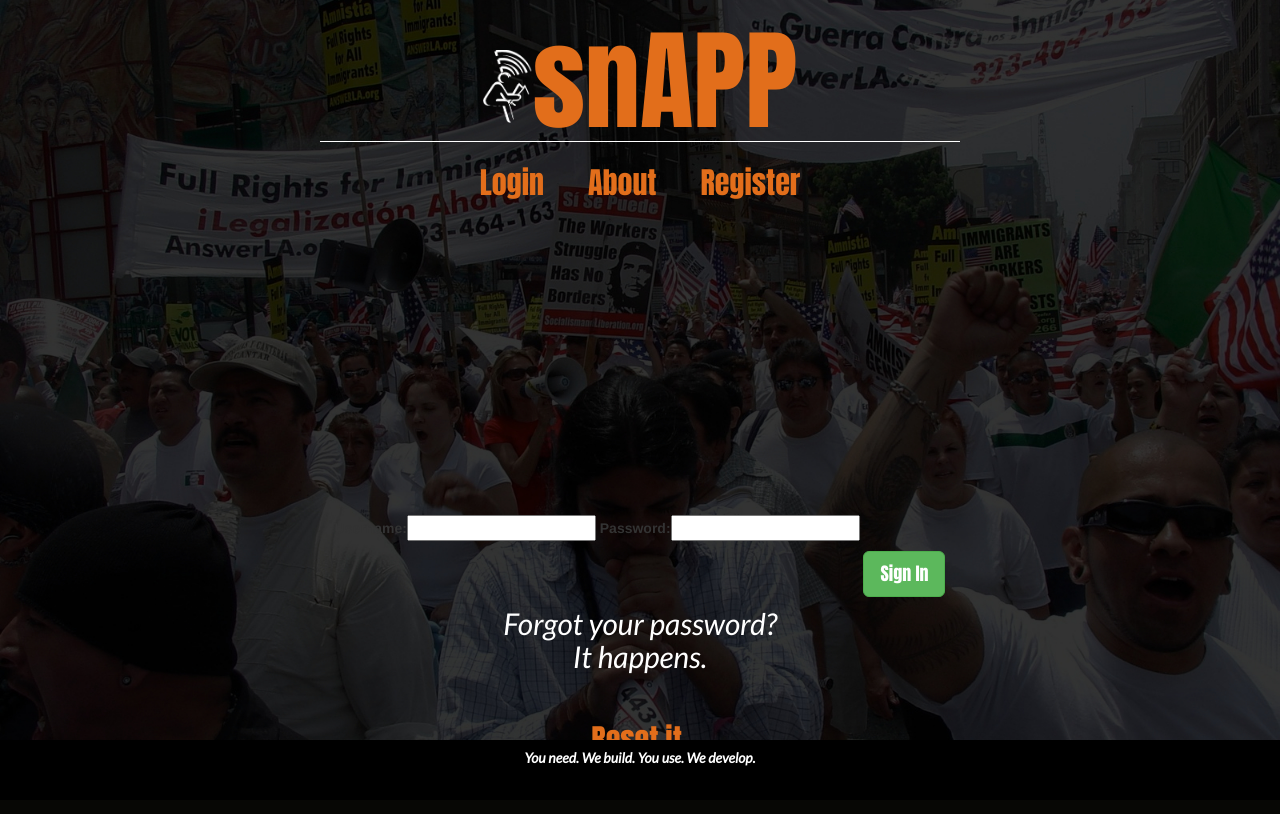
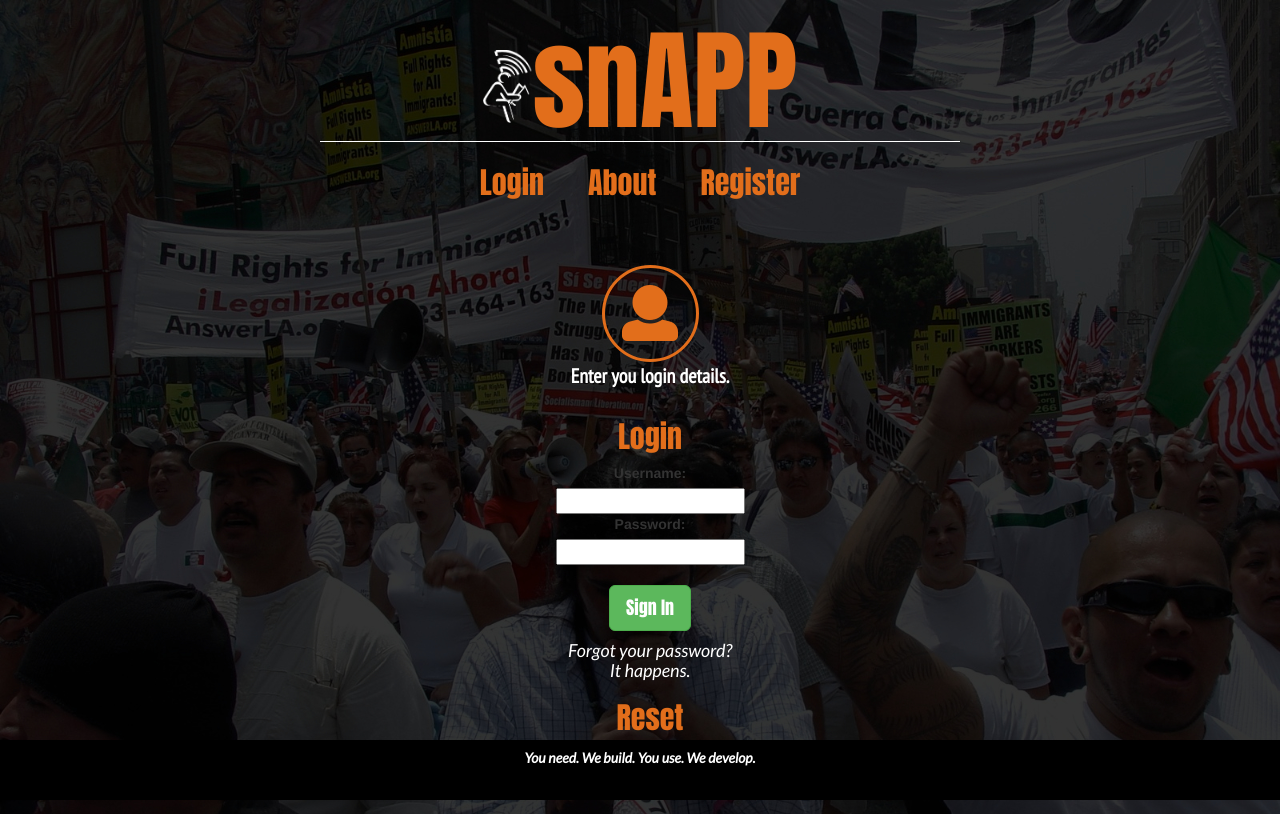
Before and after one commit to Deasun/snAPP, a Django app: page /accounts/login/ in a window 1280 px wide. Before the commit the page ends 766 px from the top, so only its background shows below. Run offline with Django 3.2, Linux system fonts and the light colour scheme; some libraries are stand-ins or nearby versions.

Commit message:
-md -lg login.html styled

```diff
--- a/accounts/templates/login.html
+++ b/accounts/templates/login.html
@@ -1,17 +1,29 @@
 {% extends 'base.html' %}
-
 {% load bootstrap_tags %}
-
 {% block page_title %}Login Page{% endblock %}
-
 {% block page_heading %}Login{% endblock %}
 
 {% block content %}
-<form method='POST' class="login">
-    {% csrf_token %} {{ login_form | as_bootstrap }}
-    <button type="submit" class="btn btn-lg btn-success home-btn">Sign In</button>
-</form>
-<h4>Forgot your password?<br>It happens.</h4><br>
 
-<h2><a href="{% url 'password_reset' %}">Reset it.</a></h2>
+<div class="row list-head">
+    <div class="col-xs-12 list-head-img">
+        <i class="fas fa-user fa-4x pre-login profile"></i>
+    </div>
+    <div class "col-xs-12">
+        <p><strong>Enter you login details.</strong></p>
+    </div>
+    <div class="col-xs-12">
+        <h2 class="pre-login">Login</h2>
+    </div>
+    <div class="col-xs-12">
+        <form method='POST' class="login">
+            {% csrf_token %} {{ login_form | as_bootstrap }}
+            <button type="submit" class="btn btn-lg btn-success home-btn">Sign In</button>
+        </form>
+        <h4>Forgot your password?<br>It happens.</h4>
+        <h2 class="password-reset"><a href="{% url 'password_reset' %}">Reset</a></h2>
+    </div>
+</div>
+
+
 {% endblock %}
--- a/static/css/_buttons.scss
+++ b/static/css/_buttons.scss
@@ -9,7 +9,7 @@
 
 
 .home-btn {
-    margin-top: 9rem;
+    margin-top: 2rem;
 }
 
 .info {
@@ -28,3 +28,7 @@
 a .fa-cc-stipe {
     background-color: $blue;
 }
+
+.password-reset {
+  margin-bottom: 8rem;
+}
--- a/static/css/_fonts.scss
+++ b/static/css/_fonts.scss
@@ -38,11 +38,6 @@ h3 {
     font-size: 1rem;
 }
 
-h4 {
-    @media (min-width: 768px) {
-        font-size: 3rem;
-    }
-}
 
 a {
     @media (min-width: 768px) {
--- a/static/css/_forms.scss
+++ b/static/css/_forms.scss
@@ -1,7 +1,14 @@
 .login {
     width: 66%;
     margin-left: 17%;
-    margin-top: 20%;
+    @media (min-width: 768px) {
+        width: 33%;
+        margin-left: 33%;
+    }
+    @media (min-width: 992px) {
+        width: 20%;
+        margin-left: 40%;
+    }
 }
 
 .registration {
@@ -28,11 +35,11 @@
     background-image: none;
     border: 1px solid #cccccc;
     border-radius: 4px;
-        -webkit-box-shadow: inset 0 1px 1px rgba(0,0,0,0.075);
-        box-shadow: inset 0 1px 1px rgba(0,0,0,0.075);
-        -webkit-transition: border-color ease-in-out .15s,-webkit-box-shadow ease-in-out .15s;
-        -o-transition: border-color ease-in-out .15s,box-shadow ease-in-out .15s;
-        transition: border-color ease-in-out .15s,box-shadow ease-in-out .15s;
+    -webkit-box-shadow: inset 0 1px 1px rgba(0, 0, 0, 0.075);
+    box-shadow: inset 0 1px 1px rgba(0, 0, 0, 0.075);
+    -webkit-transition: border-color ease-in-out .15s, -webkit-box-shadow ease-in-out .15s;
+    -o-transition: border-color ease-in-out .15s, box-shadow ease-in-out .15s;
+    transition: border-color ease-in-out .15s, box-shadow ease-in-out .15s;
 }
 
 .edit_form {
--- a/static/css/_globals.scss
+++ b/static/css/_globals.scss
@@ -45,6 +45,10 @@ body {
 
 .payment {
     color: $red;
+}
+
+.pre-login {
+    color: $orange;
 }
 
 
--- a/static/css/custom.css
+++ b/static/css/custom.css
@@ -25,10 +25,6 @@ h1 {
 
 h3 {
   font-size: 1rem; }
-
-@media (min-width: 768px) {
-  h4 {
-    font-size: 3rem; } }
 
 @media (min-width: 768px) {
   a {
@@ -114,6 +110,9 @@ body {
 
 .payment {
   color: #d9534f; }
+
+.pre-login {
+  color: #e26e1b; }
 
 .section-head {
   text-align: left;
@@ -234,7 +233,7 @@ blockquote {
   vertical-align: center; }
 
 .home-btn {
-  margin-top: 9rem; }
+  margin-top: 2rem; }
 
 .info {
   color: #e26e1b; }
@@ -249,10 +248,20 @@ blockquote {
 a .fa-cc-stipe {
   background-color: #1b8fce; }
 
+.password-reset {
+  margin-bottom: 8rem; }
+
 .login {
   width: 66%;
-  margin-left: 17%;
-  margin-top: 20%; }
+  margin-left: 17%; }
+  @media (min-width: 768px) {
+    .login {
+      width: 33%;
+      margin-left: 33%; } }
+  @media (min-width: 992px) {
+    .login {
+      width: 20%;
+      margin-left: 40%; } }
 
 .registration {
   width: 66%;
@@ -278,9 +287,9 @@ a .fa-cc-stipe {
   border-radius: 4px;
   -webkit-box-shadow: inset 0 1px 1px rgba(0, 0, 0, 0.075);
   box-shadow: inset 0 1px 1px rgba(0, 0, 0, 0.075);
-  -webkit-transition: border-color ease-in-out .15s,-webkit-box-shadow ease-in-out .15s;
-  -o-transition: border-color ease-in-out .15s,box-shadow ease-in-out .15s;
-  transition: border-color ease-in-out .15s,box-shadow ease-in-out .15s; }
+  -webkit-transition: border-color ease-in-out .15s, -webkit-box-shadow ease-in-out .15s;
+  -o-transition: border-color ease-in-out .15s, box-shadow ease-in-out .15s;
+  transition: border-color ease-in-out .15s, box-shadow ease-in-out .15s; }
 
 .edit_form {
   width: 80%;
```
Also changed, not shown: 1 other file.
